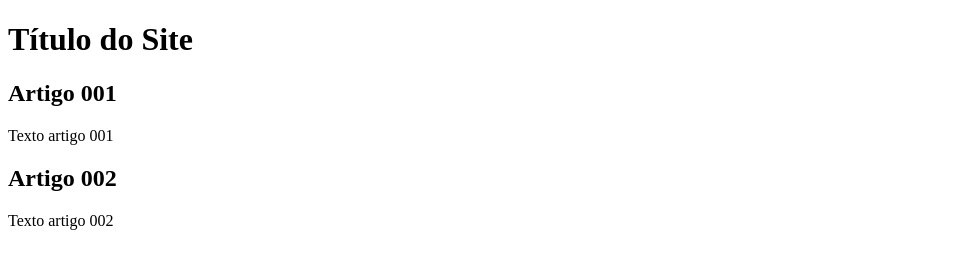
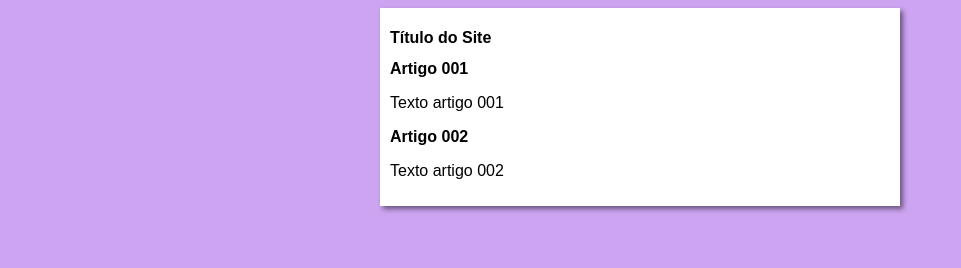
Before and after one commit to CarlosHelano/projeto-site, a plain HTML site: page index.html in a window 1280 px wide. Shown: the whole page, without its empty margins (0-961 px from the left). Drawn offline with Linux system fonts and the light colour scheme.

Commit message:
iniciei o design

```diff
--- /dev/null
+++ b/estilos/style.css
@@ -0,0 +1,17 @@
+* {
+    font-family: Arial, Helvetica, sans-serif;
+    font-size: 16px;
+}
+
+
+body {
+  background-color:rgb(204, 164, 241);
+}
+
+main {
+    background-color: white;
+    width: 500px;
+    margin: auto;
+    padding: 10px;
+    box-shadow: 3px 3px 5px rgba(0, 0, 0, 0.49) ;
+}
--- a/index.html
+++ b/index.html
@@ -4,6 +4,7 @@
     <meta charset="UTF-8">
     <meta name="viewport" content="width=device-width, initial-scale=1.0">
     <title>Título do Site</title>
+    <link rel="stylesheet" href="estilos/style.css">
 </head>
 <body>
 
```
